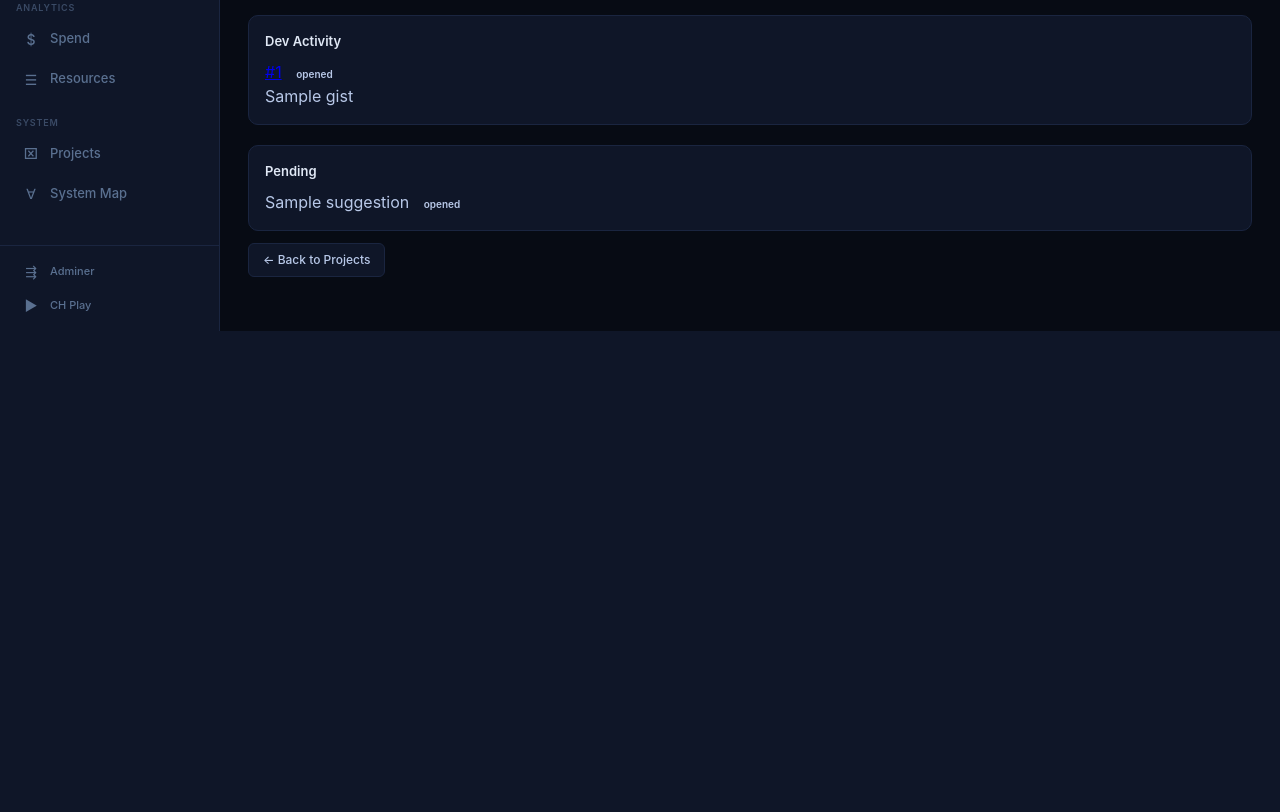
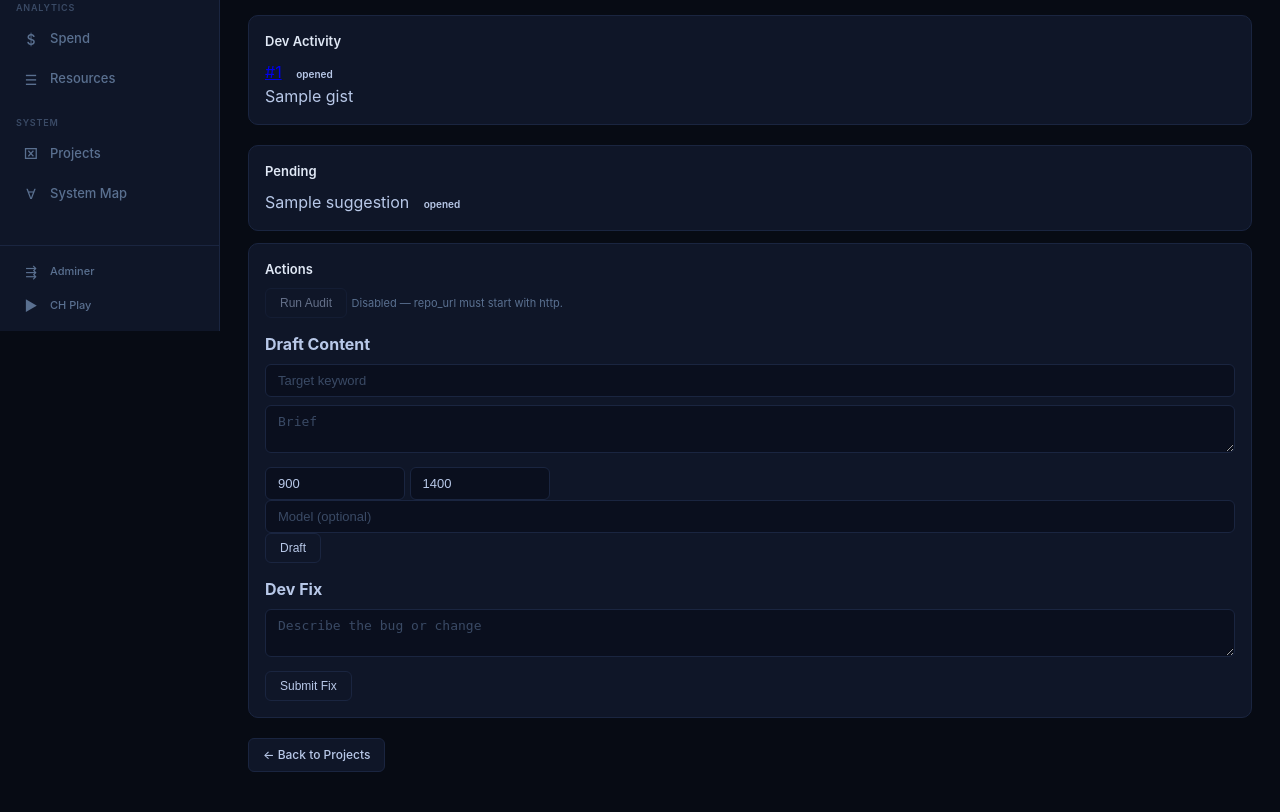
Before and after one commit to itsbaldeep/agency-dashboard, a Flask app: page /projects/1 in a window 1280 px wide. Shown: the part 469-1281 px from the top of the page. Before the commit the page ends 800 px from the top, so only its background shows below. Run offline with Flask 3, Linux system fonts and the light colour scheme; a database or web service that is not in the repository returns one stand-in record (values such as "Sample title"); some libraries are stand-ins or nearby versions.

Commit message:
fix: In app.py and templates/project_detail.html: add three actio

```diff
--- a/app.py
+++ b/app.py
@@ -283,6 +283,84 @@ def project_onboard():
     finally:
         conn.close()
     return redirect("/projects")
+
+
+# ── Per-project actions (audit / draft / fix) ──────────────────
+
+@app.route("/projects/<int:project_id>/audit", methods=["POST"])
+def project_audit(project_id):
+    conn = models.db()
+    try:
+        cur = conn.cursor()
+        cur.execute("SELECT repo_url FROM projects WHERE id=%s", (project_id,))
+        row = cur.fetchone()
+        if not row or not (row["repo_url"] or "").startswith("http"):
+            return redirect("/projects/%d" % project_id)
+        params = json.dumps({"project_id": project_id, "url": row["repo_url"]})
+        cur.execute(
+            "INSERT INTO tasks (type, status, params, triggered_by) "
+            "VALUES ('defend_audit', 'queued', %s, 'dashboard')", (params,))
+        conn.commit()
+    finally:
+        conn.close()
+    return redirect("/projects/%d" % project_id)
+
+
+@app.route("/projects/<int:project_id>/draft", methods=["POST"])
+def project_draft(project_id):
+    keyword = request.form.get("keyword", "").strip()
+    brief = request.form.get("brief", "").strip()
+    if not keyword or not brief:
+        return redirect("/projects/%d" % project_id)
+    def w(field, default):
+        v = request.form.get(field, "").strip()
+        return int(v) if v.isdigit() else default
+    model = request.form.get("model", "").strip()
+    conn = models.db()
+    try:
+        cur = conn.cursor()
+        cur.execute("SELECT id, name FROM projects WHERE id=%s", (project_id,))
+        proj = cur.fetchone()
+        if not proj:
+            return redirect("/projects")
+        cur.execute("SELECT id FROM brands WHERE project_id=%s", (project_id,))
+        brand = cur.fetchone()
+        if not brand:
+            cur.execute("INSERT INTO brands (name, project_id) VALUES (%s, %s) RETURNING id", (proj["name"], project_id))
+            brand = cur.fetchone()
+        params = {"content_type": "blog_post", "brand_id": brand["id"],
+                  "suggestion": brief, "suggestion_title": brief[:80],
+                  "target_keyword": keyword, "word_count_min": w("words_min", 900),
+                  "word_count_max": w("words_max", 1400), "source": "dashboard"}
+        if model:
+            params["model"] = model
+        cur.execute(
+            "INSERT INTO tasks (type, status, params, triggered_by) "
+            "VALUES ('generate_draft', 'queued', %s, 'dashboard')", (json.dumps(params),))
+        conn.commit()
+    finally:
+        conn.close()
+    return redirect("/projects/%d" % project_id)
+
+
+@app.route("/projects/<int:project_id>/fix", methods=["POST"])
+def project_fix(project_id):
+    description = request.form.get("description", "").strip()
+    conn = models.db()
+    try:
+        cur = conn.cursor()
+        cur.execute("SELECT repo_name FROM projects WHERE id=%s", (project_id,))
+        row = cur.fetchone()
+        if not row or not description:
+            return redirect("/projects/%d" % project_id)
+        params = json.dumps({"repo": row["repo_name"], "description": description, "source": "dashboard"})
+        cur.execute(
+            "INSERT INTO tasks (type, status, params, triggered_by) "
+            "VALUES ('propose_fix', 'queued', %s, 'dashboard')", (params,))
+        conn.commit()
+    finally:
+        conn.close()
+    return redirect("/projects/%d" % project_id)
 
 
 # ── Content ─────────────────────────────────────────────────────
--- a/templates/project_detail.html
+++ b/templates/project_detail.html
@@ -83,11 +83,40 @@
       <div class="card-list-main">{{ s['title'] }} <span class="badge {{ s['status'] }}">{{ s['status'] }}</span></div>
     </div>
     {% endfor %}
-  </div>
+   </div>
   {% else %}
   <p class="empty">No pending suggestions.</p>
   {% endif %}
 </div>
 
+<div class="card" style="margin-bottom:20px;">
+  <div class="card-title mb-2">Actions</div>
+
+  <form method="post" action="/projects/{{ project['id'] }}/audit" style="margin-bottom:14px;">
+    <button class="btn" {% if not (project.get('repo_url') or '').startswith('http') %}disabled title="Enable Run Audit by setting a repo_url starting with http"{% endif %} type="submit">Run Audit</button>
+    {% if not (project.get('repo_url') or '').startswith('http') %}
+    <span class="subtle">Disabled — repo_url must start with http.</span>
+    {% endif %}
+  </form>
+
+  <form method="post" action="/projects/{{ project['id'] }}/draft">
+    <div class="mb-2"><b>Draft Content</b></div>
+    <input type="text" name="keyword" placeholder="Target keyword" required style="margin-bottom:8px;">
+    <textarea name="brief" placeholder="Brief" required style="width:100%;margin-bottom:8px;"></textarea>
+    <input type="number" name="words_min" value="900" placeholder="Min words" style="width:140px;">
+    <input type="number" name="words_max" value="1400" placeholder="Max words" style="width:140px;">
+    <input type="text" name="model" placeholder="Model (optional)" style="margin-right:8px;">
+    <button class="btn" type="submit">Draft</button>
+  </form>
+
+  {% if project['agent_allowed'] %}
+  <form method="post" action="/projects/{{ project['id'] }}/fix" style="margin-top:14px;">
+    <div class="mb-2"><b>Dev Fix</b></div>
+    <textarea name="description" placeholder="Describe the bug or change" required style="width:100%;margin-bottom:8px;"></textarea>
+    <button class="btn" type="submit">Submit Fix</button>
+  </form>
+  {% endif %}
+</div>
+
 <a href="/projects" class="btn">&larr; Back to Projects</a>
 {% endblock %}
```
